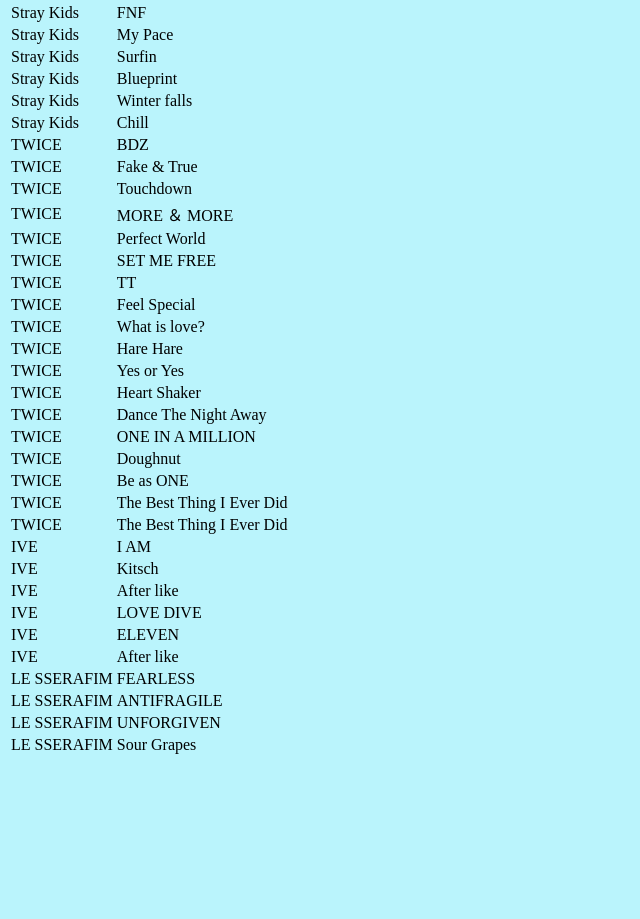
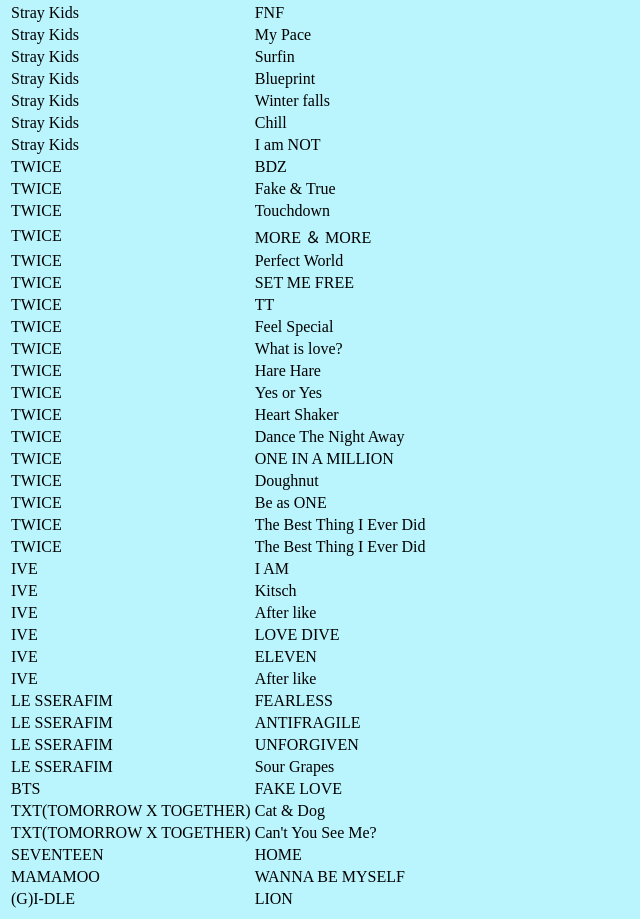
Before and after one commit to yanaaaaachan/feeling-fit-music-kpop-main2, a plain HTML site: page all-song.html in a window 1280 px wide. Shown: the part 1142-2061 px from the top of the page, without its empty margins (0-640 px from the left). Before the commit the page ends 1907 px from the top, so only its background shows below. Drawn offline with Linux system fonts and the light colour scheme; a web font is replaced by a local one.

Commit message:
Add files via upload

```diff
--- a/all-song.html
+++ b/all-song.html
@@ -129,6 +129,10 @@
                         <td>Stray Kids</td>
                         <td>Chill</td>
                     </tr>
+                    <tr>
+                        <td>Stray Kids</td>
+                        <td>I am NOT</td>
+                    </tr>
                 </div>
 
                 <div class="TWICE">
@@ -252,6 +256,41 @@
                         <td>Sour Grapes</td>
                     </tr>
                 </div>
+                <div class="BTS">
+                    <tr>
+                        <td>BTS</td>
+                        <td>FAKE LOVE</td>
+                    </tr>
+                </div>
+                <div class="TXT">
+                    <tr>
+                        <td>TXT(TOMORROW X TOGETHER)</td>
+                        <td>Cat & Dog</td>
+                    </tr>
+                    <tr>
+                        <td>TXT(TOMORROW X TOGETHER)</td>
+                        <td>Can't You See Me?</td>
+                    </tr>
+
+                </div>
+                <div class="SEVENTEEN">
+                    <tr>
+                        <td>SEVENTEEN</td>
+                        <td>HOME</td>
+
+                </div>
+                <div class="MAMAMOO">
+                    <tr>
+                        <td>MAMAMOO</td>
+                        <td>WANNA BE MYSELF</td>
+                    </tr>
+                </div>
+                <div class="(G)I-DLE">
+                    <tr>
+                        <td>(G)I-DLE</td>
+                        <td>LION</td>
+                    </tr>
+                </div>
 
             </table>
         </div>
```
